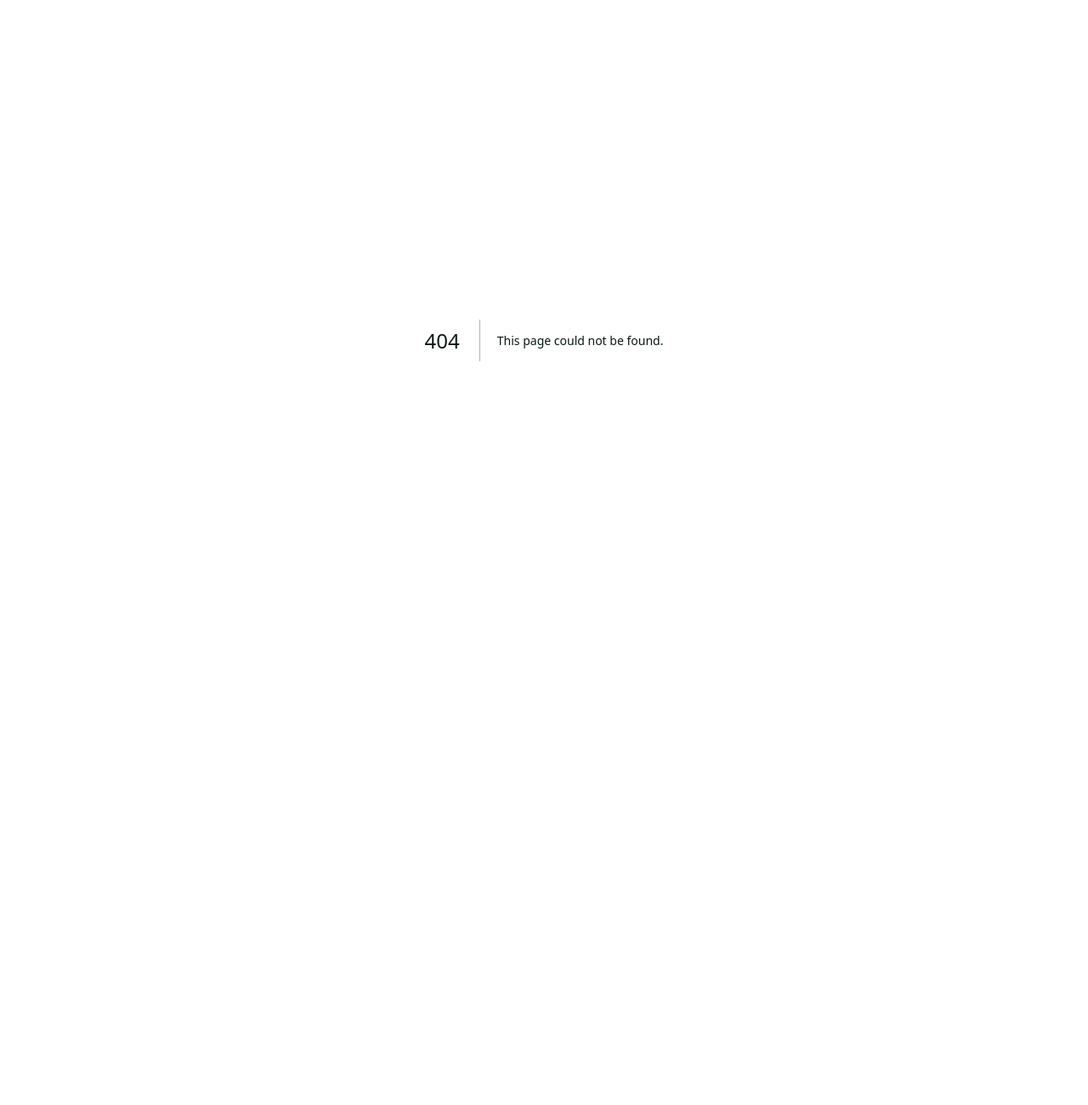
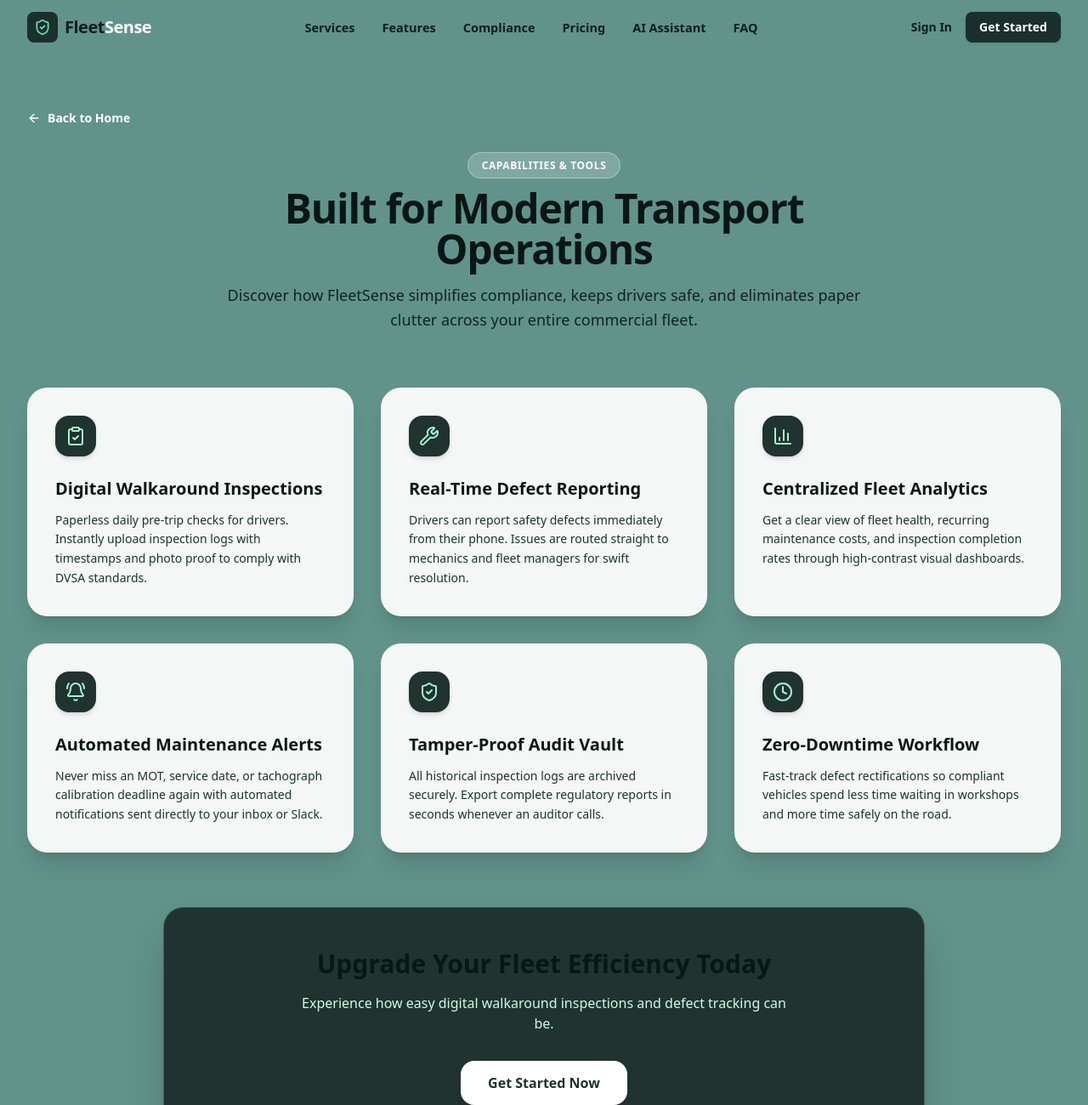
Before and after one commit to fizza-rauf/fleetsense-landingpage, a Next.js app: page /features in a window 1280 px wide. Before the commit this address had no page. Shown: the top 1300 px of the page at 85% size. Before the commit the page ends 800 px from the top, so only its background shows below. Built offline with nearby package versions, Linux system fonts and the light colour scheme.

Commit message:
feat: features  page

```diff
--- /dev/null
+++ b/src/app/features/page.jsx
@@ -0,0 +1,125 @@
+import Link from "next/link";
+import Navbar from "@/components/landing/navbar";
+import Footer from "@/components/landing/footer";
+import {
+  ArrowLeft,
+  ClipboardCheck,
+  Wrench,
+  BarChart3,
+  Clock,
+  ShieldCheck,
+  BellRing,
+} from "lucide-react";
+
+export default function FeaturesPage() {
+  const featuresList = [
+    {
+      icon: ClipboardCheck,
+      title: "Digital Walkaround Inspections",
+      description:
+        "Paperless daily pre-trip checks for drivers. Instantly upload inspection logs with timestamps and photo proof to comply with DVSA standards.",
+    },
+    {
+      icon: Wrench,
+      title: "Real-Time Defect Reporting",
+      description:
+        "Drivers can report safety defects immediately from their phone. Issues are routed straight to mechanics and fleet managers for swift resolution.",
+    },
+    {
+      icon: BarChart3,
+      title: "Centralized Fleet Analytics",
+      description:
+        "Get a clear view of fleet health, recurring maintenance costs, and inspection completion rates through high-contrast visual dashboards.",
+    },
+    {
+      icon: BellRing,
+      title: "Automated Maintenance Alerts",
+      description:
+        "Never miss an MOT, service date, or tachograph calibration deadline again with automated notifications sent directly to your inbox or Slack.",
+    },
+    {
+      icon: ShieldCheck,
+      title: "Tamper-Proof Audit Vault",
+      description:
+        "All historical inspection logs are archived securely. Export complete regulatory reports in seconds whenever an auditor calls.",
+    },
+    {
+      icon: Clock,
+      title: "Zero-Downtime Workflow",
+      description:
+        "Fast-track defect rectifications so compliant vehicles spend less time waiting in workshops and more time safely on the road.",
+    },
+  ];
+
+  return (
+    <div className="min-h-screen bg-[#61938b] text-[#0f231f]">
+      <Navbar />
+
+      <main className="max-w-7xl mx-auto px-4 sm:px-6 lg:px-8 py-16">
+        {/* Back Link */}
+        <Link
+          href="/"
+          className="inline-flex items-center gap-2 text-sm font-semibold text-white hover:underline mb-8"
+        >
+          <ArrowLeft className="w-4 h-4" /> Back to Home
+        </Link>
+
+        {/* Header */}
+        <div className="text-center max-w-3xl mx-auto mb-16">
+          <span className="px-4 py-1.5 rounded-full bg-white/20 text-white text-xs font-semibold backdrop-blur-md border border-white/30 uppercase tracking-wider">
+            Capabilities & Tools
+          </span>
+          <h1 className="text-4xl sm:text-5xl font-extrabold text-[#091714] tracking-tight mt-4">
+            Built for Modern Transport Operations
+          </h1>
+          <p className="mt-4 text-base sm:text-lg font-medium text-[#0f231f] leading-relaxed">
+            Discover how FleetSense simplifies compliance, keeps drivers safe, and eliminates paper clutter across your entire commercial fleet.
+          </p>
+        </div>
+
+        {/* Features Grid */}
+        <div className="grid grid-cols-1 md:grid-cols-2 lg:grid-cols-3 gap-8 mb-16">
+          {featuresList.map((feature, idx) => {
+            const Icon = feature.icon;
+            return (
+              <div
+                key={idx}
+                className="bg-[#f4f7f5] rounded-3xl p-8 border border-white/80 shadow-xl hover:shadow-2xl transition-all flex flex-col justify-between"
+              >
+                <div>
+                  <div className="w-12 h-12 rounded-2xl bg-[#203330] text-emerald-200 flex items-center justify-center shadow-md mb-6">
+                    <Icon className="w-6 h-6" />
+                  </div>
+                  <h2 className="text-xl font-bold text-[#091714] mb-3">
+                    {feature.title}
+                  </h2>
+                  <p className="text-sm font-medium text-[#1c332e] leading-relaxed">
+                    {feature.description}
+                  </p>
+                </div>
+              </div>
+            );
+          })}
+        </div>
+
+        {/* CTA Banner */}
+        <div className="rounded-3xl bg-[#203330] p-8 sm:p-12 text-center text-white border border-white/20 shadow-2xl max-w-4xl mx-auto">
+          <h2 className="text-2xl sm:text-3xl font-extrabold text-white mb-4">
+            Upgrade Your Fleet Efficiency Today
+          </h2>
+          <p className="text-emerald-100 text-sm sm:text-base font-normal max-w-xl mx-auto mb-8">
+            Experience how easy digital walkaround inspections and defect tracking can be.
+          </p>
+          <Link
+            href="/login"
+            className="inline-flex items-center justify-center px-8 py-3.5 bg-white text-[#203330] font-bold rounded-2xl hover:bg-emerald-50 transition-all shadow-md"
+          >
+            Get Started Now
+          </Link>
+        </div>
+      </main>
+
+      <Footer />
+    </div>
+  );
+}
--- a/src/components/landing/navbar.jsx
+++ b/src/components/landing/navbar.jsx
@@ -6,7 +6,7 @@ import { ShieldCheck } from "lucide-react";
 
 const LINKS = [
   { label: "Services", href: "/services" },
-  { label: "Features", href: "#features" },
+  { label: "Features", href: "/features" },
   { label: "Compliance", href: "/compliance" },
   { label: "Pricing", href: "#pricing" },
   { label: "AI Assistant", href: "#ai-assistant" },
```
